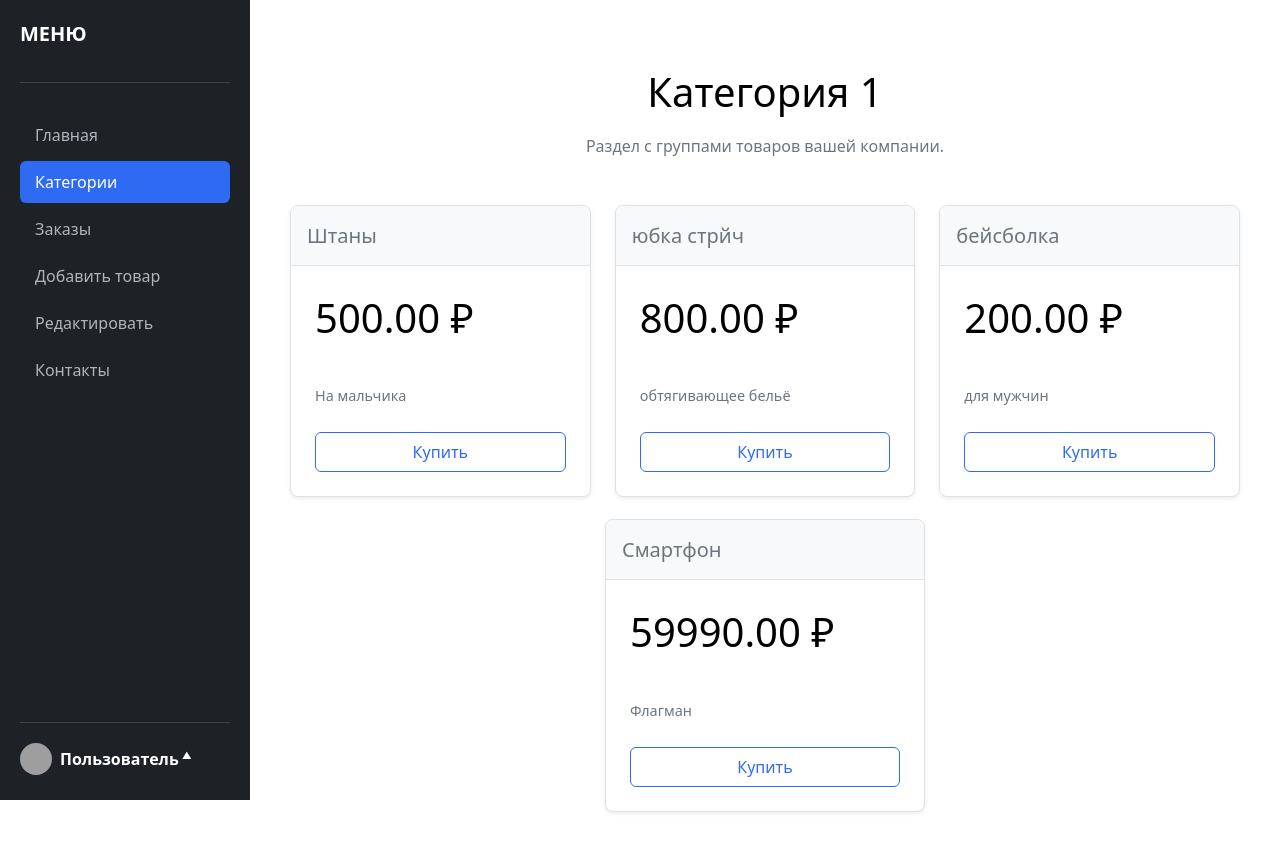
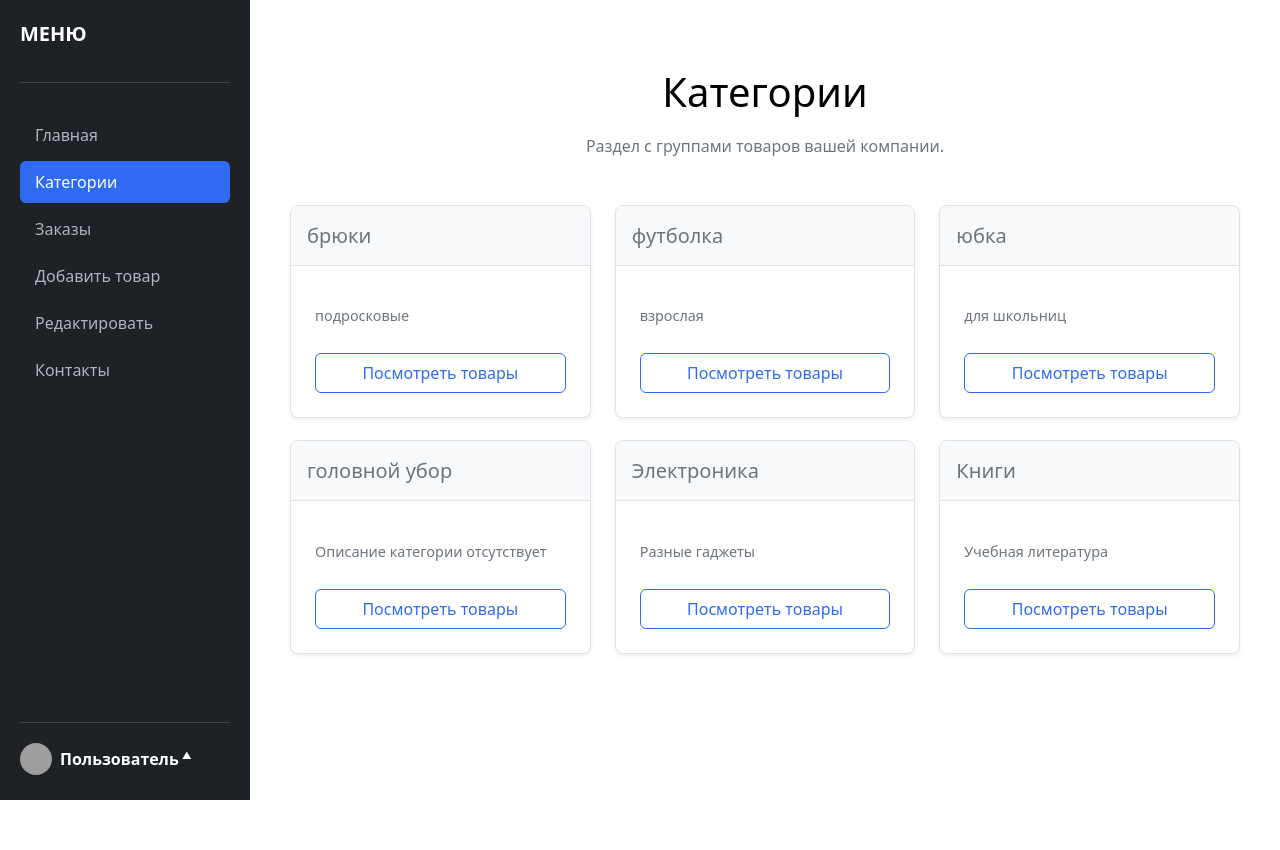
Before and after one commit to konstantin-X-42/26_Django_DZ, a Django app: page /categories/ in a window 1280 px wide. After the commit the page ends 800 px from the top, so only its background shows below. Run offline with Django 5.2, Linux system fonts and the light colour scheme; data comes from the database, SQL or seed files in the repository; grey boxes are pictures that could not be loaded.

Commit message:
изменил раздел категории

```diff
--- a/catalog/templates/catalog/21-2_home2.html
+++ b/catalog/templates/catalog/21-2_home2.html
@@ -5,34 +5,31 @@
 {% block content %}
 <div class="container-fluid text-center">
     <!-- Название страницы -->
-    <h1 class="display-5 fw-normal mt-4 mb-2">Категория 1</h1>
+    <h1 class="display-5 fw-normal mt-4 mb-2">Категории</h1>
     <p class="text-muted mb-5">Раздел с группами товаров вашей компании.</p>
-<!--    <h1 class="display-4 fw-normal mt-4 mb-5">Категория 1</h1>-->
 
     <!-- ДИНАМИЧЕСКАЯ СЕТКА КАРТОЧЕК ИЗ БАЗЫ ДАННЫХ -->
     <div class="products-grid">
-        {% for product in products %}
+        {% for category in categories %}
             <div class="product-col">
                 <div class="card">
                     <div class="card-header">
-                        <h4>{{ product.name }}</h4>
+                        <h4>{{ category.name }}</h4>
                     </div>
                     <div class="card-body">
-                        <h1 class="card-title pricing-card-title">{{ product.price }} ₽</h1>
-
                         <ul class="list-unstyled mt-3 mb-4">
-                            <!-- Ограничиваем описание товара до 100 символов (Задание 2) -->
-                            <li>{{ product.description|truncatechars:100|default:"Описание отсутствует" }}</li>
+                            <!-- Вывод описания категории -->
+                            <li>{{ category.description|truncatechars:100|default:"Описание категории отсутствует" }}</li>
                         </ul>
 
-                        <!-- РАБОЧАЯ ССЫЛКА НА ДЕТАЛЬНУЮ СТРАНИЦУ (Задание 1) -->
-                        <a href="{% url 'catalog:product_detail' product.pk %}" class="btn btn-outline-primary">Купить</a>
+                        <!-- Кнопка для просмотра товаров этой категории -->
+                        <a href="#" class="btn btn-outline-primary">Посмотреть товары</a>
                     </div>
                 </div>
             </div>
         {% empty %}
             <div class="col-12">
-                <p class="text-muted">В этой категории пока нет товаров. Добавьте их в базу данных.</p>
+                <p class="text-muted">В базе данных пока нет созданных категорий. Добавьте их через админку Django.</p>
             </div>
         {% endfor %}
     </div>
--- a/catalog/views.py
+++ b/catalog/views.py
@@ -1,6 +1,6 @@
 from django.urls import reverse_lazy
 from django.views.generic import ListView, TemplateView, DetailView, CreateView, UpdateView, DeleteView
-from catalog.models import Product, ContactInfo
+from catalog.models import Product, ContactInfo, Category
 from catalog.forms import ProductForm
 
 
@@ -25,9 +25,9 @@ class ProductListView(ListView):
 
 class CategoriesListView(ListView):
     """-25- Контроллер для страницы категорий"""
-    model = Product
+    model = Category # -26- Исправил модель
     template_name = 'catalog/21-2_home2.html'
-    context_object_name = 'products'
+    context_object_name = 'categories' # -26- Исправил имя контекста
 
 
 class OrdersTemplateView(TemplateView):
```
